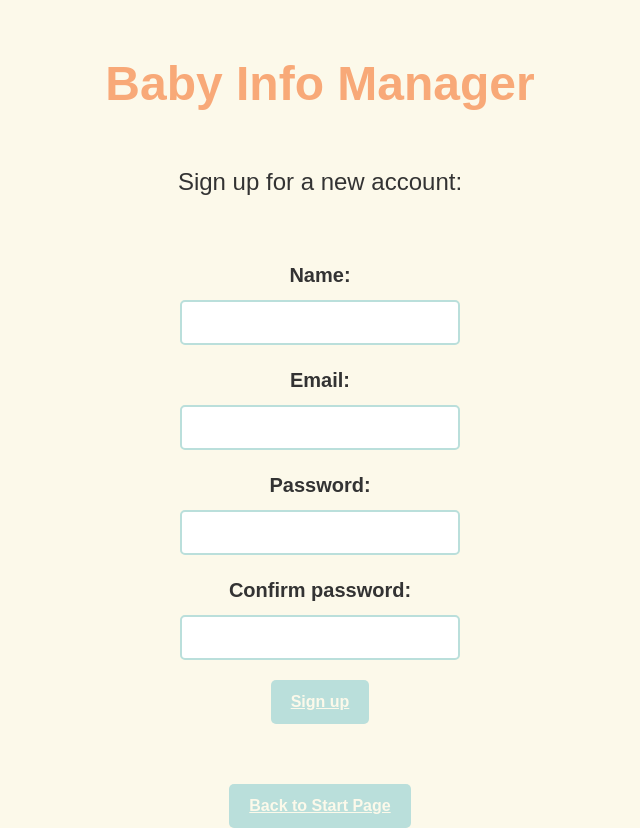
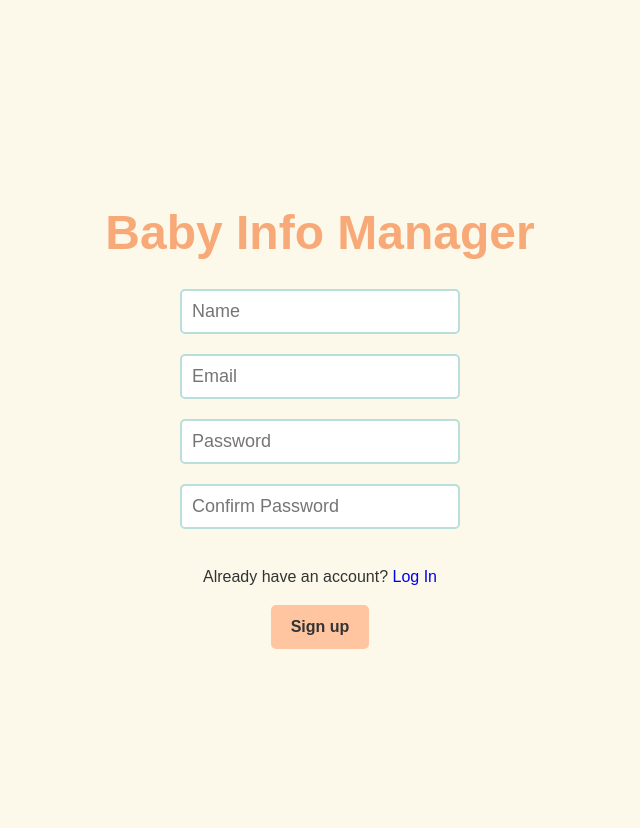
Before and after one commit to crisubianca/WebTechnologies, a plain HTML site: page signup.html in a window 1280 px wide. Shown: the whole page, without its empty margins (320-960 px from the left). Drawn offline with Linux system fonts and the light colour scheme.

Commit message:
Update HomePage, SignUp Page and LogIn Page

```diff
--- a/homePageStyle.css
+++ b/homePageStyle.css
@@ -1,3 +1,7 @@
+* {
+  box-sizing: border-box;
+}
+
 html {
     height: 100%;
     width: 100%;
@@ -19,12 +23,15 @@ html {
     justify-content:space-between;
     align-items: center;
     padding: 10px;
-    background-color: #F8A978;
+    background-color: #FCF9EA;
     color: #FCF9EA;
   }
 
+  .box-shadow {
+    box-shadow: 0 0.25rem 0.75rem rgba(0, 0, 0, .10);
+  }
   .logo-container img {
-    height: 100px;
+    height: 70px;
     vertical-align: middle;
   }
 
@@ -146,6 +153,8 @@ html {
   .main-container {
     display: flex;
     height: 60%;
+    max-width: 1080px;
+    margin: auto;
     margin-top: 5%;
   }
 
--- a/loginStyle.css
+++ b/loginStyle.css
@@ -35,11 +35,8 @@ form {
   margin-bottom: 30px;
 }
 
-label {
-    display: block;
-    font-size: 20px;
-    font-weight: bold;
-    margin-bottom: 10px;
+a{
+    text-decoration: none;
 }
 
 input[type="email"],
@@ -51,25 +48,6 @@ input[type="password"] {
     font-size: 18px;
     border-radius: 5px;
     border: 2px solid #BADFDB;
-}
-
-button[type="submit"] {
-    display: block;
-    width: 100%;
-    padding: 10px;
-    font-size: 20px;
-    font-weight: bold;
-    color: #FCF9EA;
-    background-color: #BADFDB;
-    border: none;
-    border-radius: 5px;
-    transition: background-color 0.3s ease;
-}
-
-button[type="submit"]:hover {
-    background-color: #FFC5A1;
-    color: #333333;
-    cursor: pointer;
 }
 
 .button-container {
@@ -85,15 +63,15 @@ button[type="submit"]:hover {
     margin: 0 10px;
     font-size: 16px;
     font-weight: bold;
-    color: #FCF9EA;
-    background-color: #BADFDB;
+    color: #333333;
+    background-color: #FFC5A1;
     border: none;
     border-radius: 5px;
     transition: background-color 0.3s ease;
 }
 
 .button:hover {
-    background-color: #FFC5A1;
-    color: #333333;
+    background-color: #BADFDB;
+    color: #FCF9EA;
     cursor: pointer;
 }
--- a/signup.html
+++ b/signup.html
@@ -9,25 +9,14 @@
 <body>
     <div class="container">
         <h1>Baby Info Manager</h1>
-        <p>Sign up for a new account:</p>
         <form>
-            <label for="name">Name:</label>
-            <input type="text" id="name" name="name" required>
+            <input type="text" id="name" name="name" placeholder="Name" required>
+            <input type="email" id="email" name="email" placeholder="Email" required>
+            <input type="password" id="password" name="password" placeholder="Password" required>
+            <input type="password" id="confirm-password" name="confirm-password" placeholder="Confirm Password" required>
 
-            <label for="email">Email:</label>
-            <input type="email" id="email" name="email" required>
-
-            <label for="password">Password:</label>
-            <input type="password" id="password" name="password" required>
-
-            <label for="confirm-password">Confirm password:</label>
-            <input type="password" id="confirm-password" name="confirm-password" required>
-
+            <p> Already have an account? <a href="login.html"> Log In</a></p>
             <a href="login.html" class="button">Sign up</a>
         </form>
-        <div class="button-container">
-            <a href="startPage.html" class="button">Back to Start Page</a>
-        </div>
-    </div>
 </body>
 </html>
--- a/signupStyle.css
+++ b/signupStyle.css
@@ -27,11 +27,6 @@ html {
     color: #F8A978;
   }
 
-  p {
-    font-size: 24px;
-    margin-bottom: 60px;
-    color: #333333;
-  }
 
   form {
     display: flex;
@@ -58,31 +53,10 @@ label {
     border: 2px solid #BADFDB;
 }
 
-button[type="submit"] {
-    display: block;
-    width: 100%;
-    padding: 10px;
-    font-size: 20px;
-    font-weight: bold;
-    color: #FCF9EA;
-    background-color: #BADFDB;
-    border: none;
-    border-radius: 5px;
-    transition: background-color 0.3s ease;
-}
-
-button[type="submit"]:hover {
-    background-color: #FFC5A1;
-    color: #333333;
-    cursor: pointer;
-}
-
 .button-container {
     display: flex;
     justify-content: center;
-    align-items: center;
-    margin-top: 30px;
-}
+    align-items: center;}
 
 .button {
     display: inline-block;
@@ -90,15 +64,20 @@ button[type="submit"]:hover {
     margin: 0 10px;
     font-size: 16px;
     font-weight: bold;
-    color: #FCF9EA;
-    background-color: #BADFDB;
+
+    background-color: #FFC5A1;
+    color: #333333;
     border: none;
     border-radius: 5px;
     transition: background-color 0.3s ease;
 }
 
 .button:hover {
-    background-color: #FFC5A1;
-    color: #333333;
+  color: #FCF9EA;
+    background-color: #BADFDB;
     cursor: pointer;
 }
+
+a {
+  text-decoration: none;
+}
```
Also changed, not shown: homePage.html (+2 -2 lines), login.html (+3 -9 lines).
